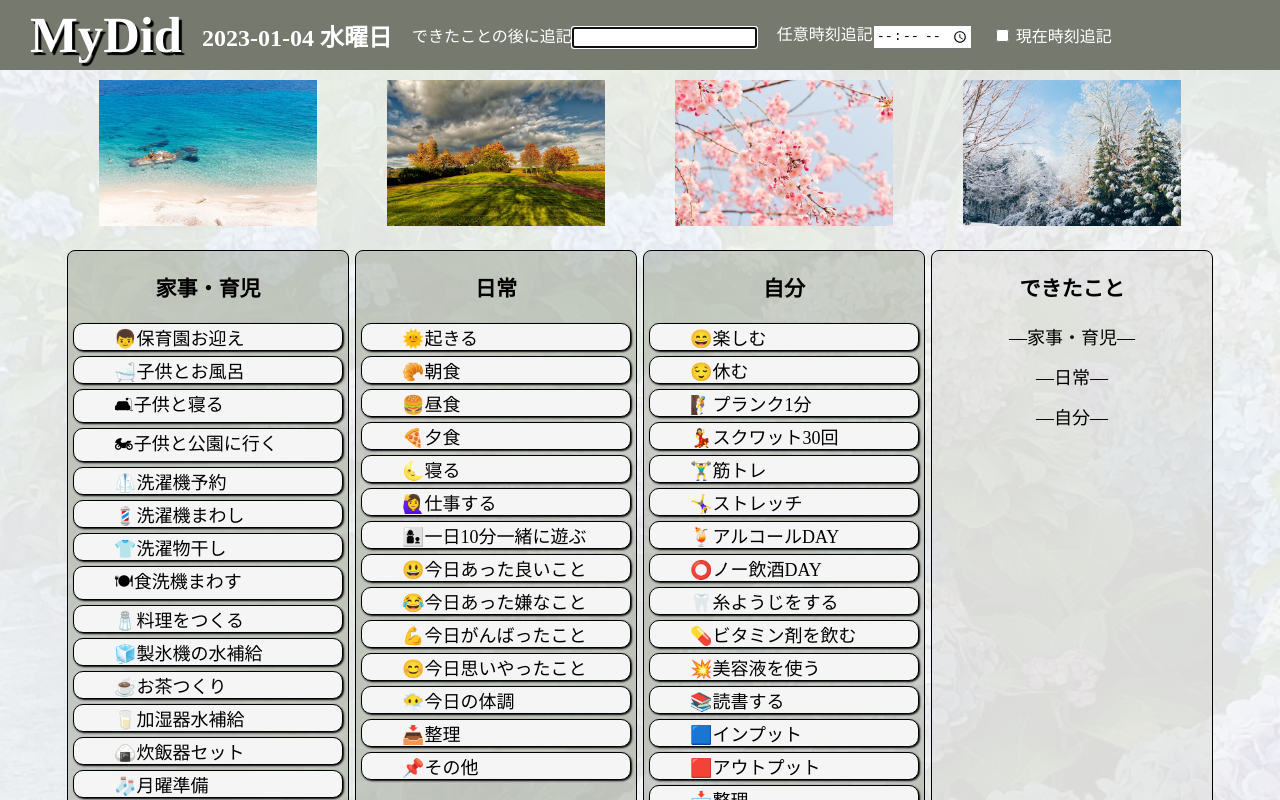
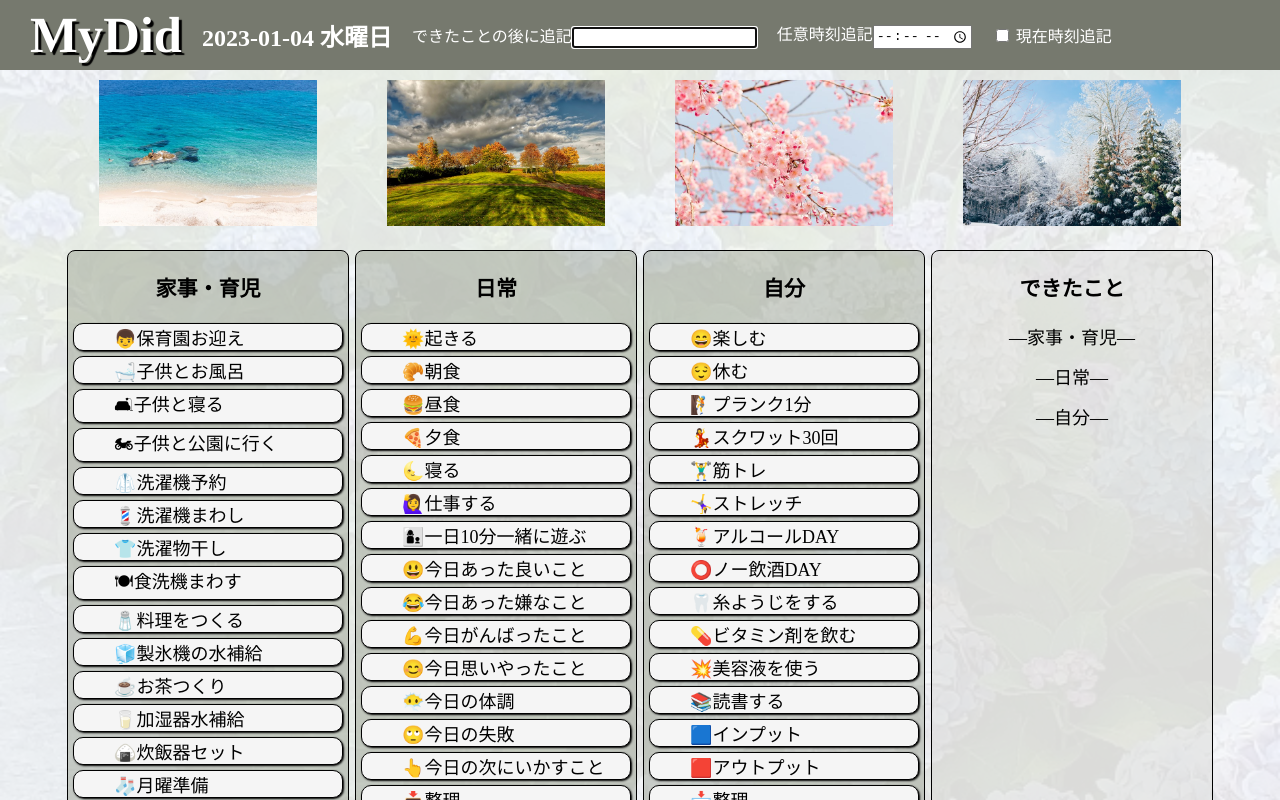
Before and after one commit to mari2t/MydidReact_fourSeasons, a React (Create React App) app: page / in a window 1280 px wide. Shown: the top 800 px of the page. Built offline with nearby package versions, Linux system fonts and the light colour scheme.

Commit message:
"🙄今日の失敗",     "👆今日の次にいかすこと"を追加

```diff
--- a/src/components/body/Ordinary.jsx
+++ b/src/components/body/Ordinary.jsx
@@ -25,6 +25,8 @@ export const Ordinary = ({
     "💪今日がんばったこと",
     "😊今日思いやったこと",
     "😶‍🌫️今日の体調",
+    "🙄今日の失敗",
+    "👆今日の次にいかすこと",
     "📥整理",
     "📌その他",
   ];
```
